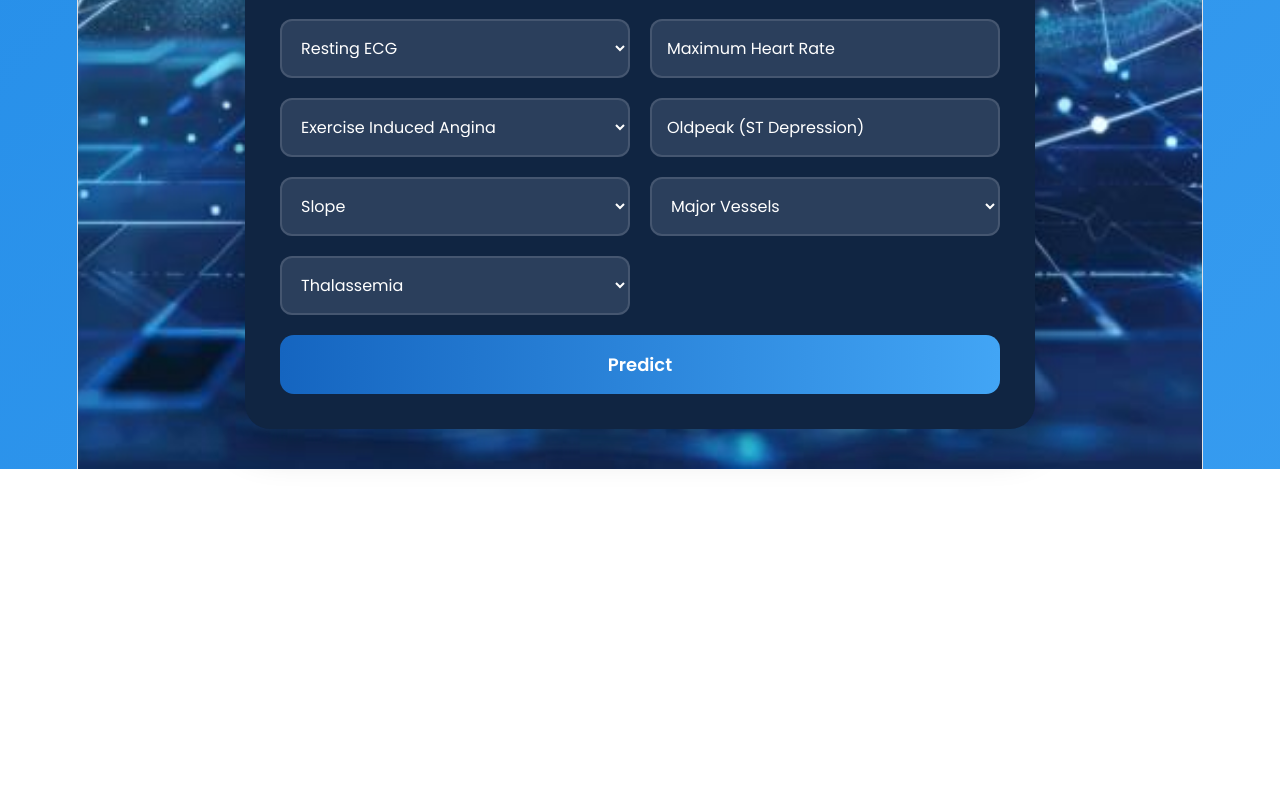
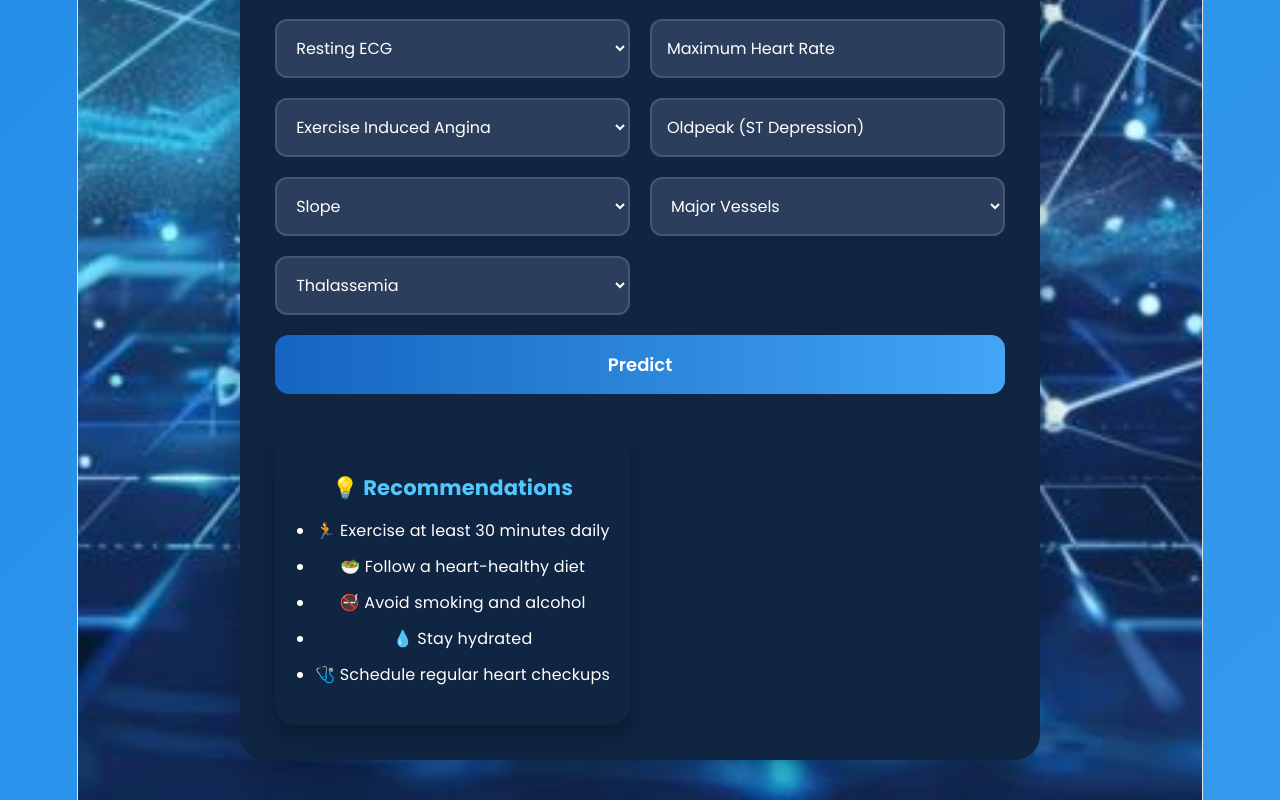
Before and after one commit to praveen07-sjit/Heart-Disease-Prediction, a React (Vite) app in the folder heart-disease-frontend/: page / in a window 1280 px wide. Shown: the part 606-1406 px from the top of the page. Before the commit the page ends 1075 px from the top, so only its background shows below. Built offline with nearby package versions, Linux system fonts and the light colour scheme.

Commit message:
Added recommendations panel

```diff
--- a/heart-disease-frontend/src/App.css
+++ b/heart-disease-frontend/src/App.css
@@ -220,3 +220,44 @@ transform:translateY(0);
 .info-panel strong{
     color:#4fc3f7;
 }
+.recommendation-panel{
+
+margin-top:20px;
+
+padding:20px;
+
+border-radius:20px;
+
+background:#102542;
+
+box-shadow:0 10px 25px rgba(0,0,0,.3);
+
+color:white;
+
+}
+
+.recommendation-panel h3{
+
+text-align:center;
+
+color:#50c8ff;
+
+margin-bottom:15px;
+
+}
+
+.recommendation-panel ul{
+
+padding-left:20px;
+
+}
+
+.recommendation-panel li{
+
+margin:12px 0;
+
+font-size:16px;
+
+line-height:1.5;
+
+}
--- a/heart-disease-frontend/src/App.jsx
+++ b/heart-disease-frontend/src/App.jsx
@@ -275,6 +275,20 @@ else {
 
 </div>
 )}
+<div className="recommendation-panel">
+
+<h3>💡 Recommendations</h3>
+
+<ul>
+<li>🏃 Exercise at least 30 minutes daily</li>
+<li>🥗 Follow a heart-healthy diet</li>
+<li>🚭 Avoid smoking and alcohol</li>
+<li>💧 Stay hydrated</li>
+<li>🩺 Schedule regular heart checkups</li>
+
+</ul>
+
+</div>
 
         {result && (
 <div
```
